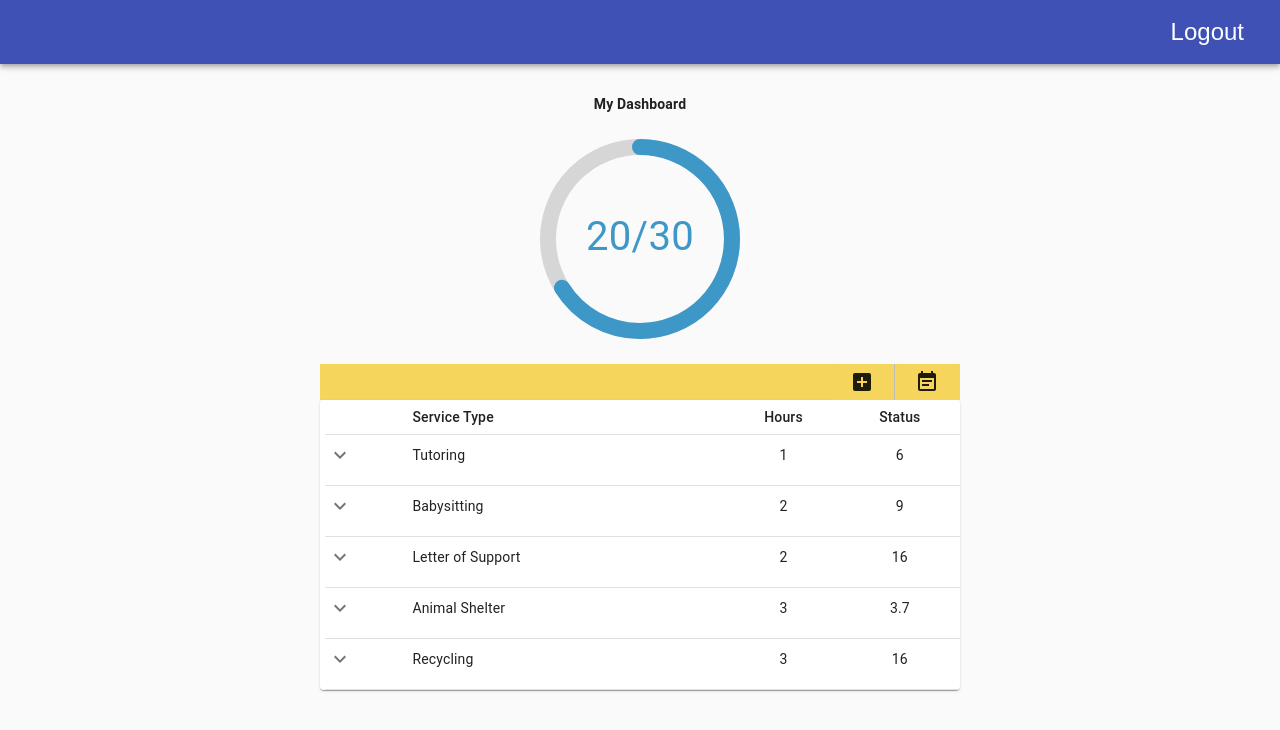
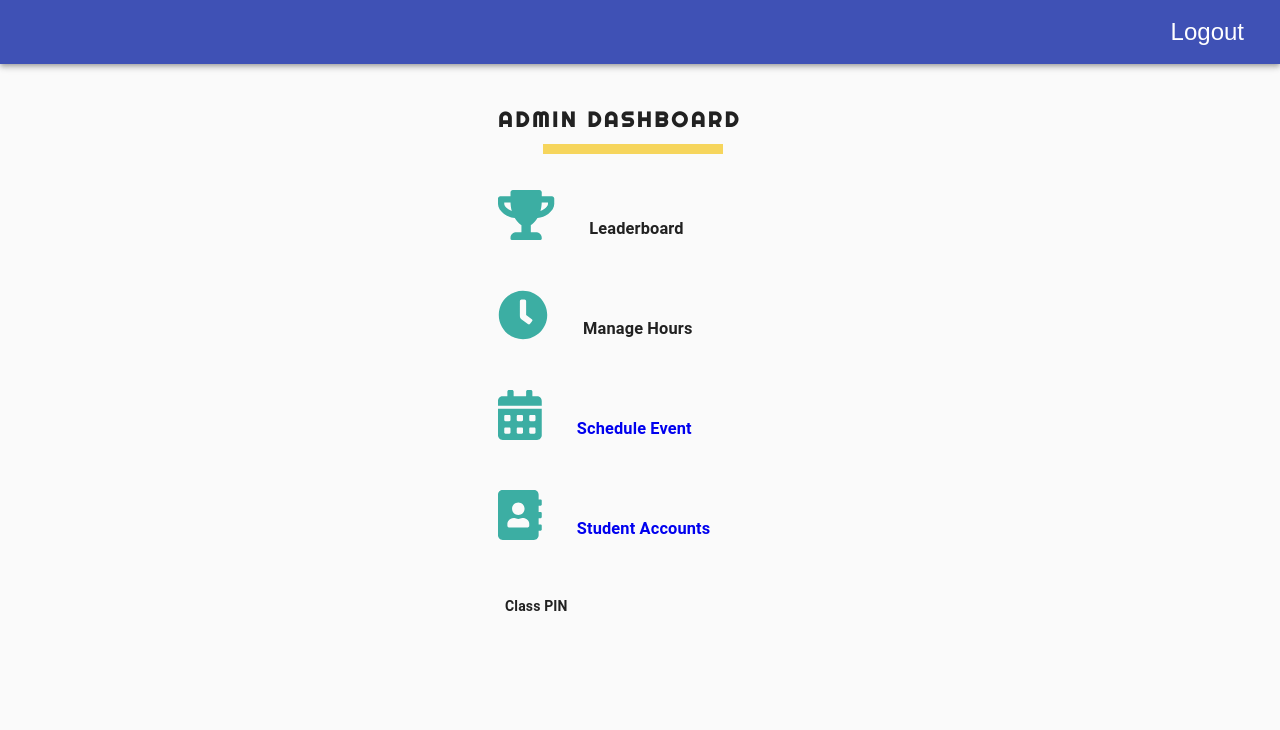
Before and after one commit to jmbushong/serviceTracker, a React (Create React App) app: page /admindash in a window 1280 px wide. Before the commit this address led to /myDashboard. Shown: the top 730 px of the page. Built offline with nearby package versions, Linux system fonts and the light colour scheme; sample sign-in values are in the browser's storage.

Commit message:
fixed bug with dashboards--When users refresh the page the view remains updated

```diff
--- a/src/App.tsx
+++ b/src/App.tsx
@@ -116,9 +116,9 @@ class App extends React.Component<{}, myState> {
   }
 
   arrowHandler = () => {
-    this.state.backArrowToggle === true
-      ? this.setState({ backArrowToggle: false })
-      : this.setState({ backArrowToggle: true });
+    this.state.backArrowToggle === false
+      ? this.setState({ backArrowToggle: true })
+      : this.setState({ backArrowToggle: false });
   };
 
   render() {
@@ -134,17 +134,29 @@ class App extends React.Component<{}, myState> {
 
               <Route exact path="/mydashboard">
                 <MyDashboard
+                isAdmin={this.state.isAdmin}
                   firstName={this.state.firstName}
                   lastName={this.state.lastName}
                   sessionToken={this.state.sessionToken}
                   backArrowToggle={this.state.backArrowToggle}
                   arrowHandler={this.arrowHandler}
                   key={this.state.sessionToken}
-
+                  setIsAdminFalse={this.state.setIsAdminFalse}
                   clearToken={this.clearToken}
 
                 />
               </Route>
+              <Route exact path="/admindash">
+              <AdminDash
+                sessionToken={this.state.sessionToken}
+                teacherAccount={this.state.teacherAccount}
+                backArrowToggle={this.state.backArrowToggle}
+                arrowHandler={this.arrowHandler}
+                key={this.state.sessionToken}
+                clearToken={this.clearToken}
+                isAdmin={this.state.isAdmin}
+              />
+            </Route>
 
             <Route exact path="/">
               <Login
@@ -244,7 +256,7 @@ class App extends React.Component<{}, myState> {
 
               />
             </Route>
-            <Route exact path="/admindash">
+            {/* <Route exact path="/admindash">
               <AdminDash
                 sessionToken={this.state.sessionToken}
                 teacherAccount={this.state.teacherAccount}
@@ -252,8 +264,9 @@ class App extends React.Component<{}, myState> {
                 arrowHandler={this.arrowHandler}
                 key={this.state.sessionToken}
                 clearToken={this.clearToken}
+                isAdmin={this.state.isAdmin}
               />
-            </Route>
+            </Route> */}
             <Route exact path="/adminevent">
               <EventSchedule
                 backArrowToggle={this.state.backArrowToggle}
--- a/src/Components/AdminView/AdminDash.tsx
+++ b/src/Components/AdminView/AdminDash.tsx
@@ -21,17 +21,22 @@ type AcceptedProps = {
   backArrowToggle: any;
   arrowHandler: any;
   clearToken: any;
-  teacherAccount: any
+  teacherAccount: any;
+  isAdmin: any
 };
 class AdminDash extends React.Component <AcceptedProps, {}> {
   constructor(props: AcceptedProps) {
     super(props);
   }
   checkForToken = () => {
+    console.log(this.props.isAdmin)
     if (!this.props.sessionToken) {
       return <Redirect to="/" />;
+    } else if (this.props.isAdmin === false) {
+      return <Redirect to="/myDashboard" />;
+    } else {
+      return <Redirect to="/admindash" />;
     }
-    return <Redirect to="/admindash" />;
   };
 
   componentDidMount() {
--- a/src/Components/Home/Login.tsx
+++ b/src/Components/Home/Login.tsx
@@ -72,7 +72,7 @@ class Login extends React.Component<AcceptedProps, {}> {
         return response.json();
       })
       .then((json) => {
-        this.props.setIsAdminTrue(true)
+        this.props.setIsAdminFalse(false)
         this.props.updateToken(json.sessionToken);
         if(this.props.sessionToken){console.log('yes')}else{
         return fetch(`http://localhost:4000/teacheruser/login`, {
@@ -96,7 +96,7 @@ class Login extends React.Component<AcceptedProps, {}> {
             return response.json();
           })
           .then((json) => {
-              this.props.setIsAdminFalse(false);
+              this.props.setIsAdminTrue(true);
               console.log(this.props.isAdmin) //taking information from the server and setting it to our state
               if (json !== undefined) {
                 this.props.setTeacherProfile(json); //taking information from the server and setting it to our state
@@ -111,7 +111,7 @@ class Login extends React.Component<AcceptedProps, {}> {
   checkForToken = () => {
     if (!this.props.sessionToken) {
       return <Redirect to="/" />;
-    } else if (this.props.isAdmin === true) {
+    } else if (this.props.isAdmin === false) {
       return <Redirect to="/myDashboard" />;
     } else {
       return <Redirect to="/admindash" />;
--- a/src/Components/StudentView/StudentDashboard/MyDashboard.tsx
+++ b/src/Components/StudentView/StudentDashboard/MyDashboard.tsx
@@ -21,6 +21,8 @@ type AcceptedProps = {
   backArrowToggle: any;
   arrowHandler: any;
   clearToken: any;
+  isAdmin: any;
+  setIsAdminFalse: any;
 
 };
 
@@ -30,10 +32,14 @@ class MyDashboard extends React.Component<AcceptedProps, {}> {
   }
 
   checkForToken = () => {
+    console.log(this.props.isAdmin)
+
     if (!this.props.sessionToken) {
-      return <Redirect to="/"/>;
+      return <Redirect to="/" />;
+    } else if (this.props.isAdmin === false) {
+      return <Redirect to="/myDashboard" />;
     } else {
-      return console.log(this.props.sessionToken);
+      return <Redirect to="/admindash" />;
     }
   };
 
@@ -41,6 +47,7 @@ class MyDashboard extends React.Component<AcceptedProps, {}> {
 
   componentDidMount() {
     console.log(this.props.firstName);
+    this.props.setIsAdminFalse(false);
     this.checkForToken()
       this.props.arrowHandler();
     }
```
Also changed, not shown: 1 other file (tests, documents, lock files or other folders).
